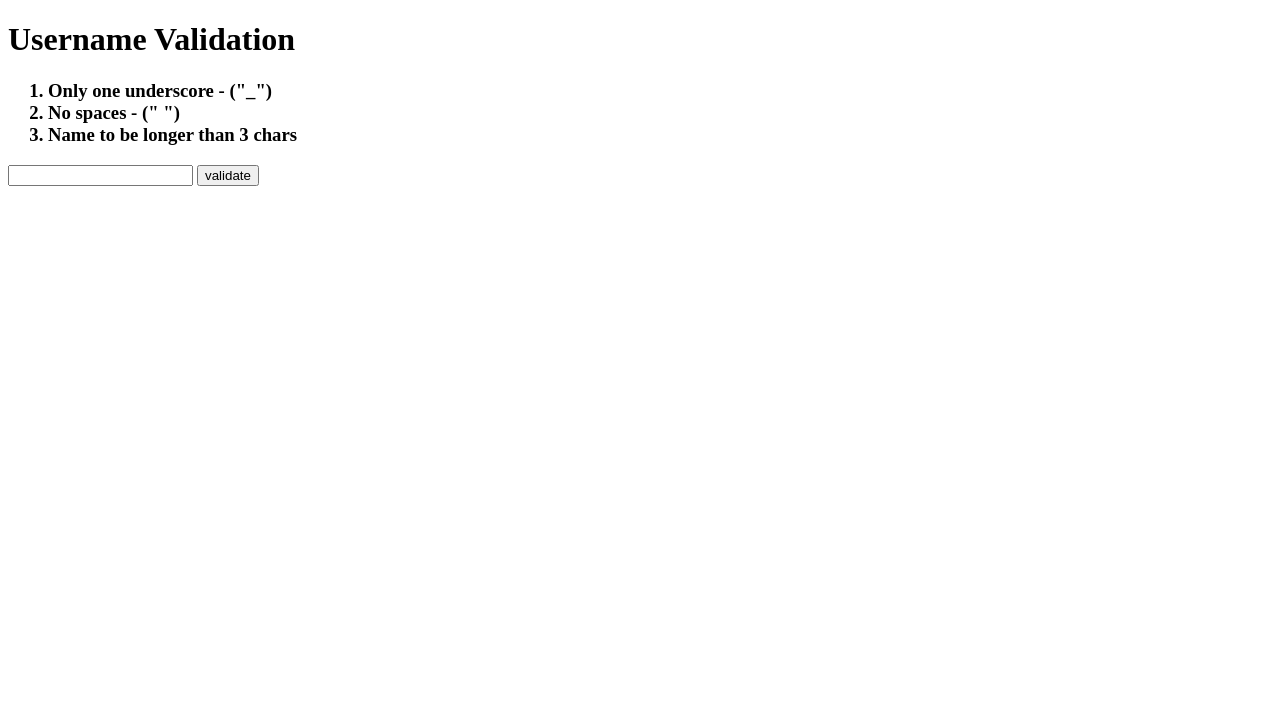
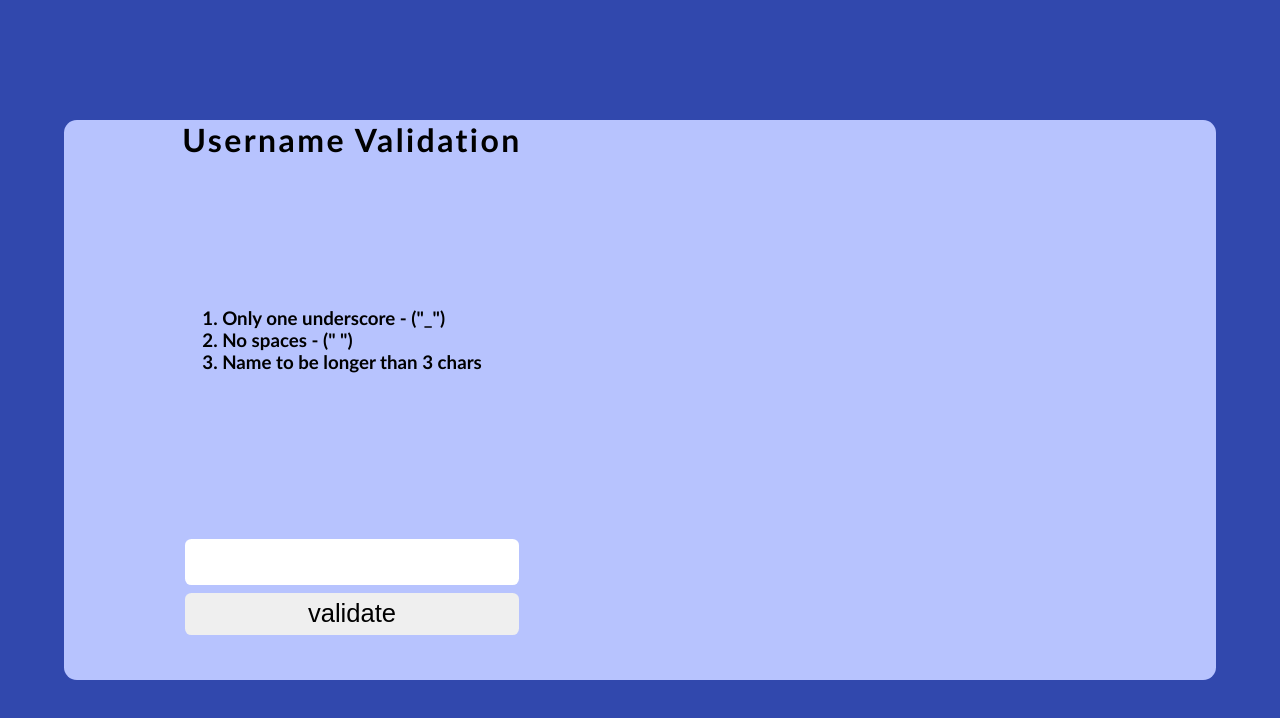
Before and after one commit to JSninjawizard/JS-Practices, a plain HTML site: page index.html in a window 1280 px wide. Drawn offline with Linux system fonts and the light colour scheme.

Commit message:
css stuff 1

```diff
--- a/index.html
+++ b/index.html
@@ -1,13 +1,16 @@
 <!DOCTYPE html>
 <html lang="en">
   <head>
-    <meta charset="UTF-8">
-    <meta name="viewport" content="width=device-width, initial-scale=1.0">
-    <link rel="stylesheet" href="style.css">
+    <meta charset="UTF-8" />
+    <meta name="viewport" content="width=device-width, initial-scale=1.0" />
+    <link rel="stylesheet" href="style.css" />
     <title>Document</title>
   </head>
   <body>
-    <h1>Username Validation</h1>
+    <div class="container">
+      <div class="left-side">
+        <h1 class="title">Username Validation</h1>
+        <div class="subtitle">
           <h3>
             <ol>
               <li>Only one underscore - ("_")</li>
@@ -15,11 +18,19 @@
               <li>Name to be longer than 3 chars</li>
             </ol>
           </h3>
+        </div>
+        <div class="input">
+          <input class="input__textbox" type="text" />
+          <button class="input__btn">validate</button>
+        </div>
+      </div>
 
-    <input type="text">
-    <button>validate</button>
+      <div class="right-side">
         <h5>correct</h5>
         <ul></ul>
+      </div>
+
+    </div>
 
     <script src="app.js"></script>
   </body>
--- a/scss/_1.header.scss
+++ /dev/null
@@ -1,3 +0,0 @@
-body {
-    background-color: red;
-}
--- /dev/null
+++ b/scss/_1.main.scss
@@ -0,0 +1,12 @@
+.container {
+    border-radius: .8rem;
+    display: flex;
+    width: 90vw;
+    height: 70vh;
+
+
+// background-color: #a6b6e2;
+// background-color: #546ec0;
+// background-color: #bbc8e9;
+background-color: #b7c3fe;
+}
--- /dev/null
+++ b/scss/_2.left-side.scss
@@ -0,0 +1,50 @@
+.left-side {
+    width: 50%;
+
+    display: grid;
+    grid-template-columns: repeat(3, 1fr);
+    grid-template-rows: repeat(3, 1fr);
+
+}
+
+
+.title {
+    letter-spacing: 0.15rem;
+    grid-column: 1/4;
+    justify-self: center;
+    font-family: 'Trebuchet MS', 'Lucida Sans Unicode', 'Lucida Grande', 'Lucida Sans', Arial, sans-serif;
+}
+
+.subtitle {
+    grid-column: 1/4;
+    justify-self: center;
+    font-family: 'Trebuchet MS', 'Lucida Sans Unicode', 'Lucida Grande', 'Lucida Sans', Arial, sans-serif;
+}
+
+.input {
+    grid-column: 1/4;
+    justify-self: center;
+    align-self: center;
+    font-family: 'Trebuchet MS', 'Lucida Sans Unicode', 'Lucida Grande', 'Lucida Sans', Arial, sans-serif;
+
+    display: flex;
+    flex-direction: column;
+    gap:0.5rem;
+
+    &__textbox {
+        font-size: 1.6rem;
+        font-family: 'Trebuchet MS', 'Lucida Sans Unicode', 'Lucida Grande', 'Lucida Sans', Arial, sans-serif;
+        outline: none;
+        border: none;
+        padding: .5rem;
+        border-radius: .4rem;
+    }
+
+    &__btn {
+        font-size: 1.6rem;
+        padding: .4rem;
+        border-radius: .4rem;
+        border: none;
+
+    }
+}
--- /dev/null
+++ b/scss/_3.right-side.scss
@@ -0,0 +1,8 @@
+.right-side {
+    display: flex;
+    justify-content: center;
+    align-items: center;
+    width: 50%;;
+
+
+}
--- a/scss/style.scss
+++ b/scss/style.scss
@@ -1 +1,22 @@
-@import "_1.header"
+*,
+*::before,
+*::after {
+    padding: 0;
+    margin: 0;
+    box-sizing: border-box;
+}
+
+body {
+    display: flex;
+    justify-content: center;
+    align-items: center;
+    height: 100vh;
+    // background: rgb(2,0,36);
+    // background: linear-gradient(90deg, rgba(2,0,36,1) 0%, rgba(45,45,111,1) 0%, rgba(0,212,255,1) 100%);
+
+    background-color: #3148ad;
+}
+
+@import "_1.main";
+@import "_2.left-side";
+@import "_3.right-side";
```
Also changed, not shown: style.css, 1 other file. Lines whose indentation alone changed are shown as unchanged.
